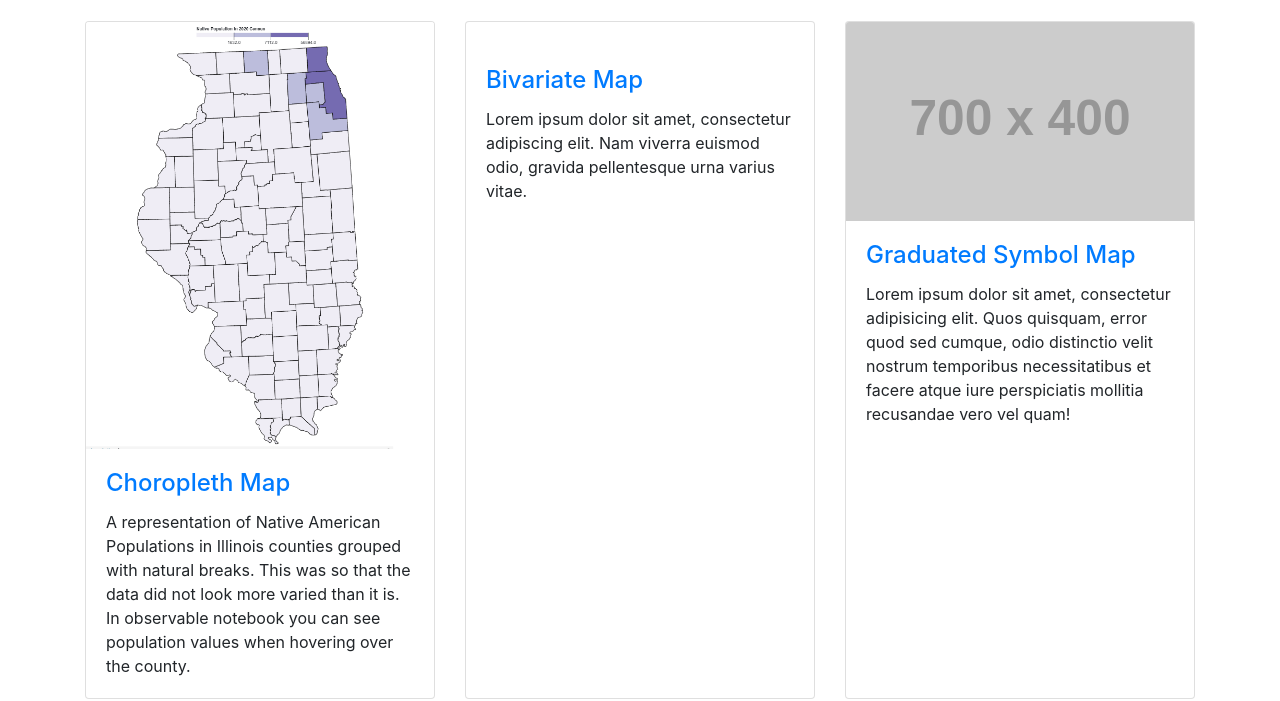
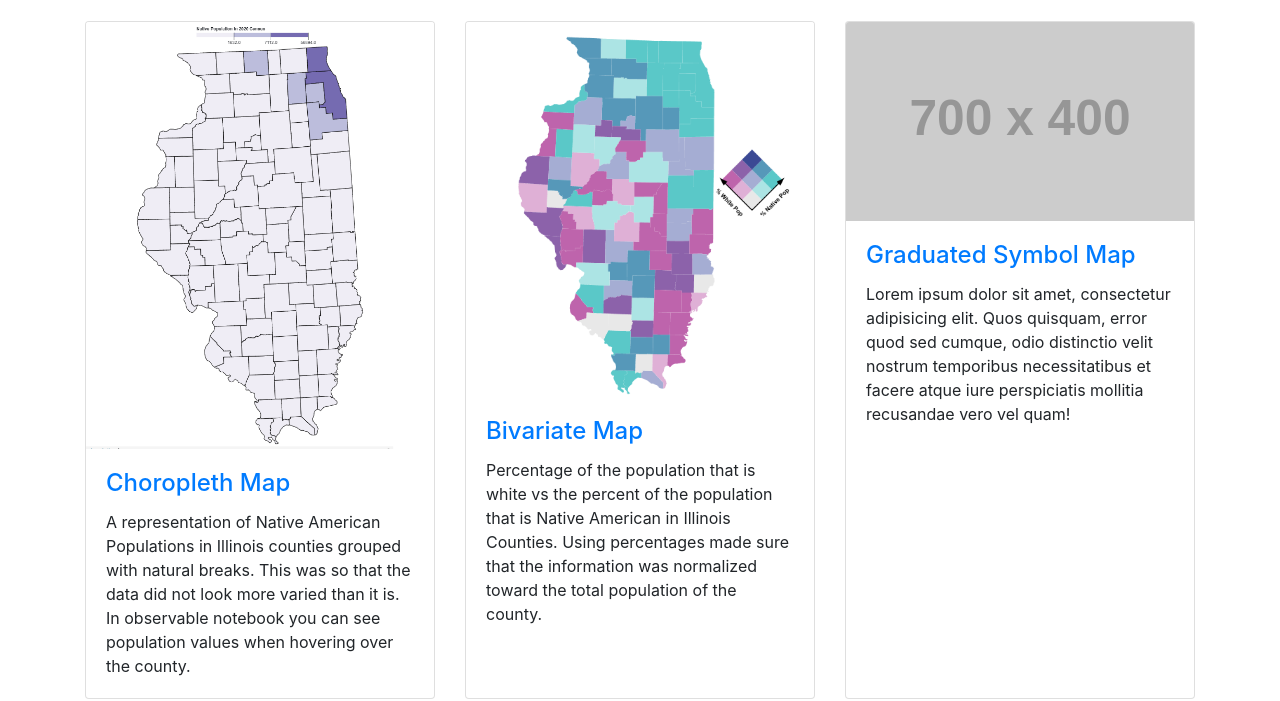
Before and after one commit to geog3540/etkelly, a website: page index.html in a window 1280 px wide. Shown: the part 131-832 px from the top of the page. Drawn offline with Linux system fonts and the light colour scheme; placeholder pictures from the web are drawn by us.

Commit message:
Bivariate map

```diff
--- a/index.html
+++ b/index.html
@@ -71,12 +71,12 @@
         </div>
         <div class="col-lg-4 col-sm-6 portfolio-item">
           <div class="card h-100">
-            <a href="#"><img class="card-img-top" src="images/" alt=""></a>
+            <a href="#"><img class="card-img-top" src="images/BivariateMap.png" alt=""></a>
             <div class="card-body">
               <h4 class="card-title">
                 <a href="https://observablehq.com/d/e87d0697e7803c6f">Bivariate Map</a>
               </h4>
-              <p class="card-text">Lorem ipsum dolor sit amet, consectetur adipiscing elit. Nam viverra euismod odio, gravida pellentesque urna varius vitae.</p>
+              <p class="card-text">Percentage of the population that is white vs the percent of the population that is Native American in Illinois Counties. Using percentages made sure that the information was normalized toward the total population of the county.</p>
             </div>
           </div>
         </div>
```
Also changed, not shown: images/BivariateMap.png (added).
